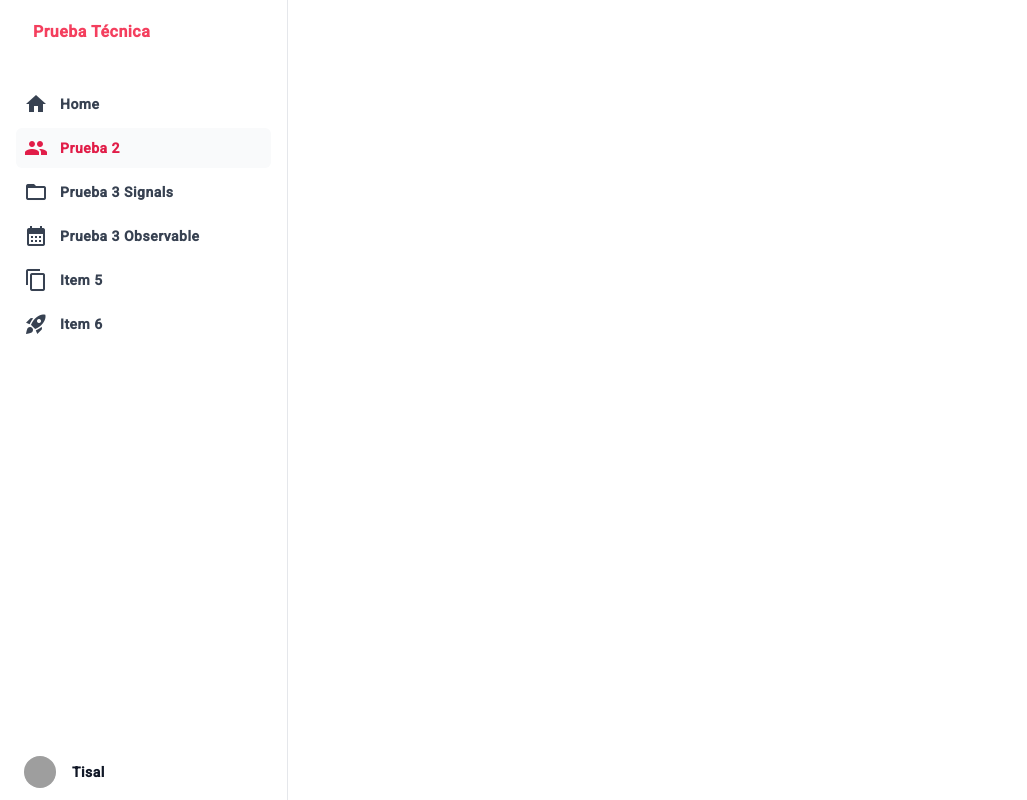
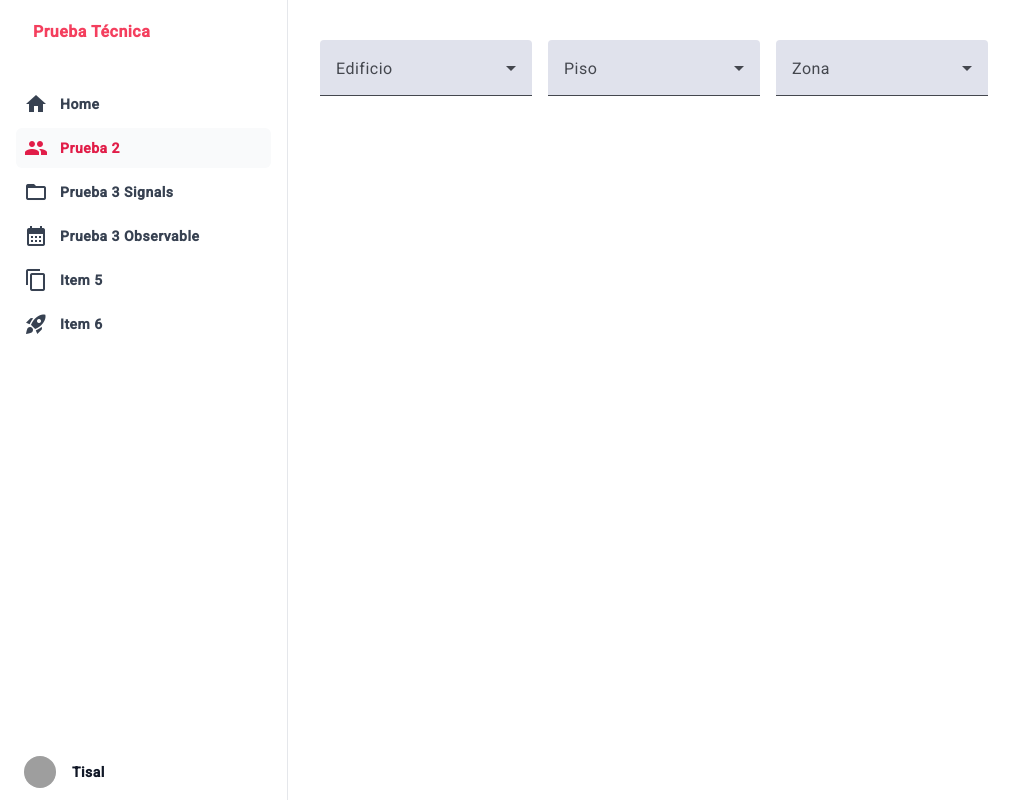
Before and after one commit to RaimonxDev/prueba-tisal-master, an Angular app: page /prueba2 in a window 1280 px wide. Shown: the whole page, without its empty margins (0-1027 px from the left). Built offline with nearby package versions, Linux system fonts and the light colour scheme; grey boxes are pictures that could not be loaded.

Commit message:
add boilerplate mat-select

```diff
--- a/src/app/components/prueba-2/prueba-2.html
+++ b/src/app/components/prueba-2/prueba-2.html
@@ -1,6 +1,26 @@
  <div class="flex gap-4">
 
   <!-- Codigo aquí -->
+  <mat-form-field>
+    <mat-label>Edificio</mat-label>
+    <mat-select>
+      <mat-option value="0">Seleccione un edificio</mat-option>
+    </mat-select>
+  </mat-form-field>
+
+  <mat-form-field>
+    <mat-label>Piso</mat-label>
+    <mat-select>
+      <mat-option valuSe="0">Seleccione un piso</mat-option>
+    </mat-select>
+  </mat-form-field>
+
+  <mat-form-field>
+    <mat-label>Zona</mat-label>
+    <mat-select>
+      <mat-option value="0">Seleccione una zona</mat-option>
+    </mat-select>
+  </mat-form-field>
 
     <hr class="my-4">
    <!-- Resultado aquí -->
```
